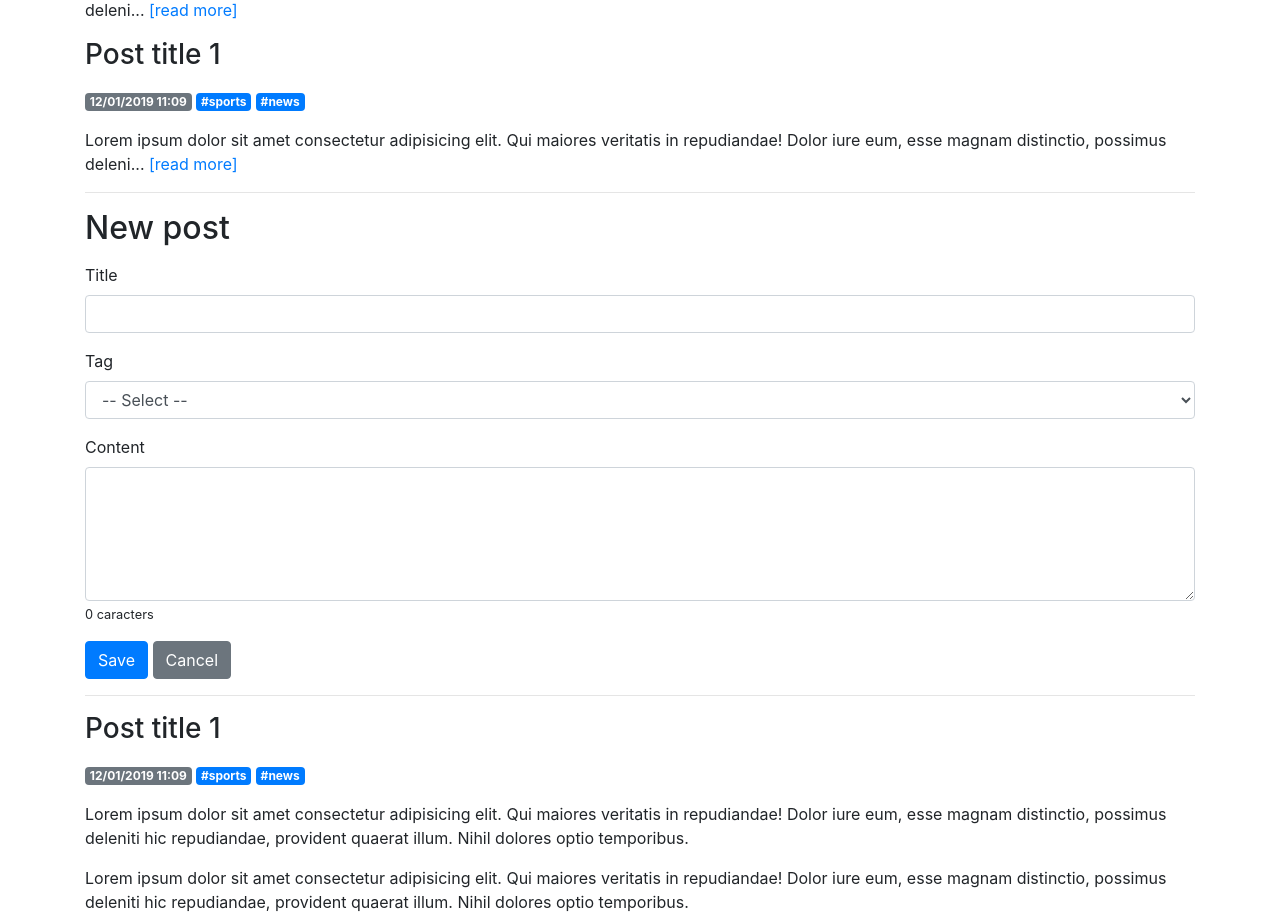
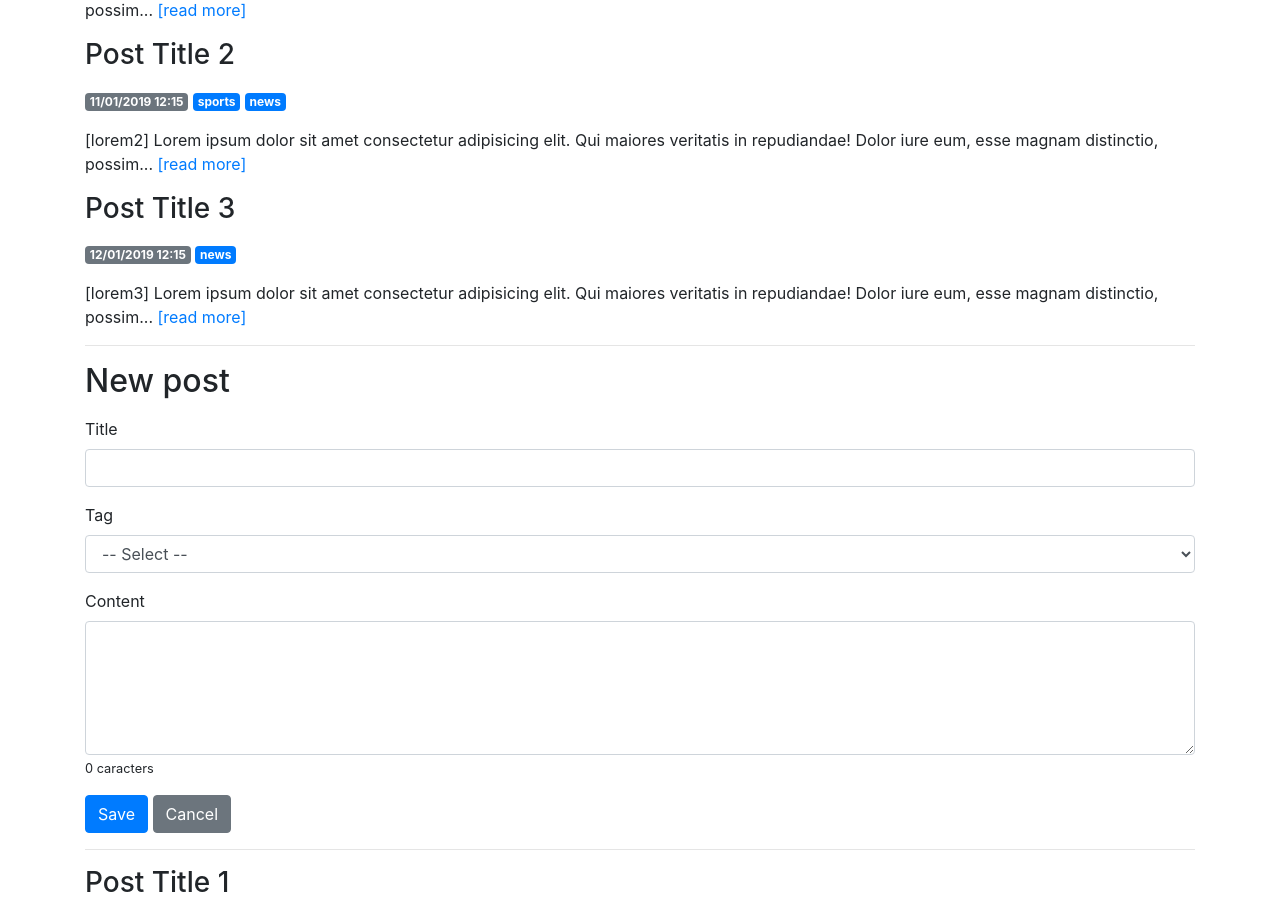
Before and after one commit to angelitocsg/tiny-blog-react, a React (Create React App) app: page / in a window 1280 px wide. Shown: the part 220-1138 px from the top of the page. Built offline with nearby package versions, Linux system fonts and the light colour scheme.

Commit message:
Separa componentes e preenche com dados

```diff
--- /dev/null
+++ b/src/blog/data/blogPosts.js
@@ -0,0 +1,29 @@
+import { loremText } from "./text";
+
+//export const blogPosts = [];
+export const blogPosts = [
+    {
+        id: 1,
+        title: 'Post Title 1',
+        date: '10/01/2019 12:15',
+        tags: ['sports', 'variety'],
+        content: '[lorem1] ' +
+            loremText + '\r\n' +
+            loremText + '\r\n' +
+            loremText
+    },
+    {
+        id: 2,
+        title: 'Post Title 2',
+        date: '11/01/2019 12:15',
+        tags: ['sports', 'news'],
+        content: '[lorem2] ' + loremText
+    },
+    {
+        id: 3,
+        title: 'Post Title 3',
+        date: '12/01/2019 12:15',
+        tags: ['news'],
+        content: '[lorem3] ' + loremText
+    }
+]
--- /dev/null
+++ b/src/blog/data/text.js
@@ -0,0 +1 @@
+export const loremText = 'Lorem ipsum dolor sit amet consectetur adipisicing elit. Qui maiores veritatis in repudiandae! Dolor iure eum, esse magnam distinctio, possimus deleniti hic repudiandae, provident quaerat illum. Nihil dolores optio temporibus.';
--- /dev/null
+++ b/src/blog/pages/BlogForm.jsx
@@ -0,0 +1,36 @@
+import React from 'react'
+
+const BlogForm = (props) => (
+    <div>
+        <h2><p>New post</p></h2>
+
+        <div className="form-group">
+            <label htmlFor="title">Title</label>
+            <input type="text" name="title" id="title" className="form-control" />
+        </div>
+
+        <div className="form-group">
+            <label htmlFor="tag">Tag</label>
+            <select name="tag" id="tag" className="form-control">
+                <option value="">-- Select --</option>
+                <option value="food">Food</option>
+                <option value="sports">Sports</option>
+                <option value="variety">Variety</option>
+            </select>
+        </div>
+
+        <div className="form-group">
+            <label htmlFor="content">Content</label>
+            <textarea name="content" id="content" className="form-control" rows="5"></textarea>
+            <small>0 caracters</small>
+        </div>
+
+        <div>
+            <button className="btn btn-primary">Save</button>
+            {' '}
+            <button className="btn btn-secondary">Cancel</button>
+        </div>
+    </div>
+)
+
+export default BlogForm
--- /dev/null
+++ b/src/blog/pages/BlogPost.jsx
@@ -0,0 +1,15 @@
+import React from 'react'
+import BlogPostHeader from './BlogPostHeader';
+
+const BlogPost = (props) => (
+    <div>
+        <BlogPostHeader {...props.post} />
+
+        <p>
+            {props.post.content.substr(0, 150)}...{' '}
+            <a href={"/post/" + props.post.id}>[read more]</a>
+        </p>
+    </div>
+)
+
+export default BlogPost
--- /dev/null
+++ b/src/blog/pages/BlogPostFull.jsx
@@ -0,0 +1,31 @@
+import React from 'react'
+import BlogPostHeader from './BlogPostHeader';
+
+const BlogPostFull = (props) => {
+    if (props.post === null) {
+        return (
+            <div className="text-danger">
+                <h3>404 - No content</h3>
+            </div>
+        )
+    }
+
+    let i = 0;
+
+    return (
+        <div>
+            <BlogPostHeader {...props.post} />
+
+            {props.post.content
+                .split('\r\n')
+                .map(
+                    text => (<p key={i++}>{text}</p>)
+                )}
+
+            <a href={"/post/edit/" + props.post.id}>[edit]</a>{' '}
+            <a href="/">[delete]</a>
+        </div>
+    )
+}
+
+export default BlogPostFull
--- /dev/null
+++ b/src/blog/pages/BlogPostHeader.jsx
@@ -0,0 +1,19 @@
+import React from 'react'
+
+const BlogPostHeader = (props) => (
+    <div>
+        <h3><p>{props.title}</p></h3>
+
+        <p>
+            <span className="badge badge-secondary">{props.date}</span>{' '}
+
+            {props.tags === undefined ? null : props.tags.map(tag => (
+                <span key={tag}>
+                    <span className="badge badge-primary">{tag}</span>{' '}
+                </span>
+            ))}
+        </p>
+    </div>
+)
+
+export default BlogPostHeader
--- a/src/blog/pages/IndexPage.jsx
+++ b/src/blog/pages/IndexPage.jsx
@@ -1,87 +1,25 @@
 import React from 'react'
-
-const loremText = 'Lorem ipsum dolor sit amet consectetur adipisicing elit. Qui maiores veritatis in repudiandae! Dolor iure eum, esse magnam distinctio, possimus deleniti hic repudiandae, provident quaerat illum. Nihil dolores optio temporibus.';
-
-const BlogPostHeader = (props) => (
-    <div>
-        <h3><p>Post title 1</p></h3>
-
-        <p>
-            <span className="badge badge-secondary">12/01/2019 11:09</span>{' '}
-            <span className="badge badge-primary">#sports</span>{' '}
-            <span className="badge badge-primary">#news</span>
-        </p>
-    </div>
-)
-
-const BlogPost = (props) => (
-    <div>
-        <BlogPostHeader />
-
-        <p>
-            {loremText.substr(0, 150)}...{' '}
-            <a href="/post/1">[read more]</a>
-        </p>
-    </div>
-)
-
-const BlogForm = (props) => (
-    <div>
-        <h2><p>New post</p></h2>
-
-        <div className="form-group">
-            <label htmlFor="title">Title</label>
-            <input type="text" name="title" id="title" className="form-control" />
-        </div>
-
-        <div className="form-group">
-            <label htmlFor="tag">Tag</label>
-            <select name="tag" id="tag" className="form-control">
-                <option value="">-- Select --</option>
-                <option value="food">Food</option>
-                <option value="sports">Sports</option>
-                <option value="variety">Variety</option>
-            </select>
-        </div>
-
-        <div className="form-group">
-            <label htmlFor="content">Content</label>
-            <textarea name="content" id="content" className="form-control" rows="5"></textarea>
-            <small>0 caracters</small>
-        </div>
-
-        <div>
-            <button className="btn btn-primary">Save</button>
-            {' '}
-            <button className="btn btn-secondary">Cancel</button>
-        </div>
-    </div>
-)
-
-const BlogPostFull = (props) => (
-    <div>
-        <BlogPostHeader />
-
-        <p>{loremText}</p>
-        <p>{loremText}</p>
-        <p>{loremText}</p>
-        <p>{loremText}</p>
-
-        <a href="/">[edit]</a>{' '}
-        <a href="/">[delete]</a>
-    </div>
-)
+import BlogPost from './BlogPost';
+import BlogForm from './BlogForm';
+import BlogPostFull from './BlogPostFull';
+import { blogPosts } from '../data/blogPosts';
 
 const BlogIndex = (props) => (
     <div>
-        <BlogPost />
-        <BlogPost />
+        {blogPosts.map(
+            post => (
+                <BlogPost
+                    key={post.id}
+                    post={post} />
+            )
+        )}
+
         <hr />
 
         <BlogForm />
         <hr />
 
-        <BlogPostFull />
+        <BlogPostFull post={blogPosts.length === 0 ? null : blogPosts[0]} />
     </div>
 )
 
```
